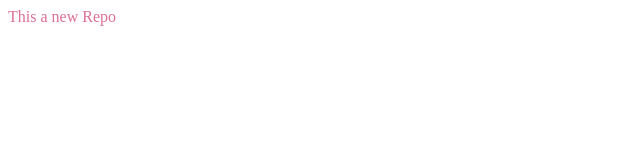
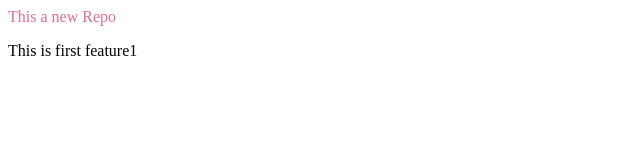
Before and after one commit to vaishnaviyadav25/localrepo, a plain HTML site: page index.html in a window 1280 px wide. Shown: the whole page, without its empty margins (0-640 px from the left). Drawn offline with Linux system fonts and the light colour scheme.

Commit message:
Add my first

```diff
--- a/index.html
+++ b/index.html
@@ -1 +1,2 @@
 <p style="color: palevioletred;">This a new Repo</p>
+<p>This is first feature1</p>
```
